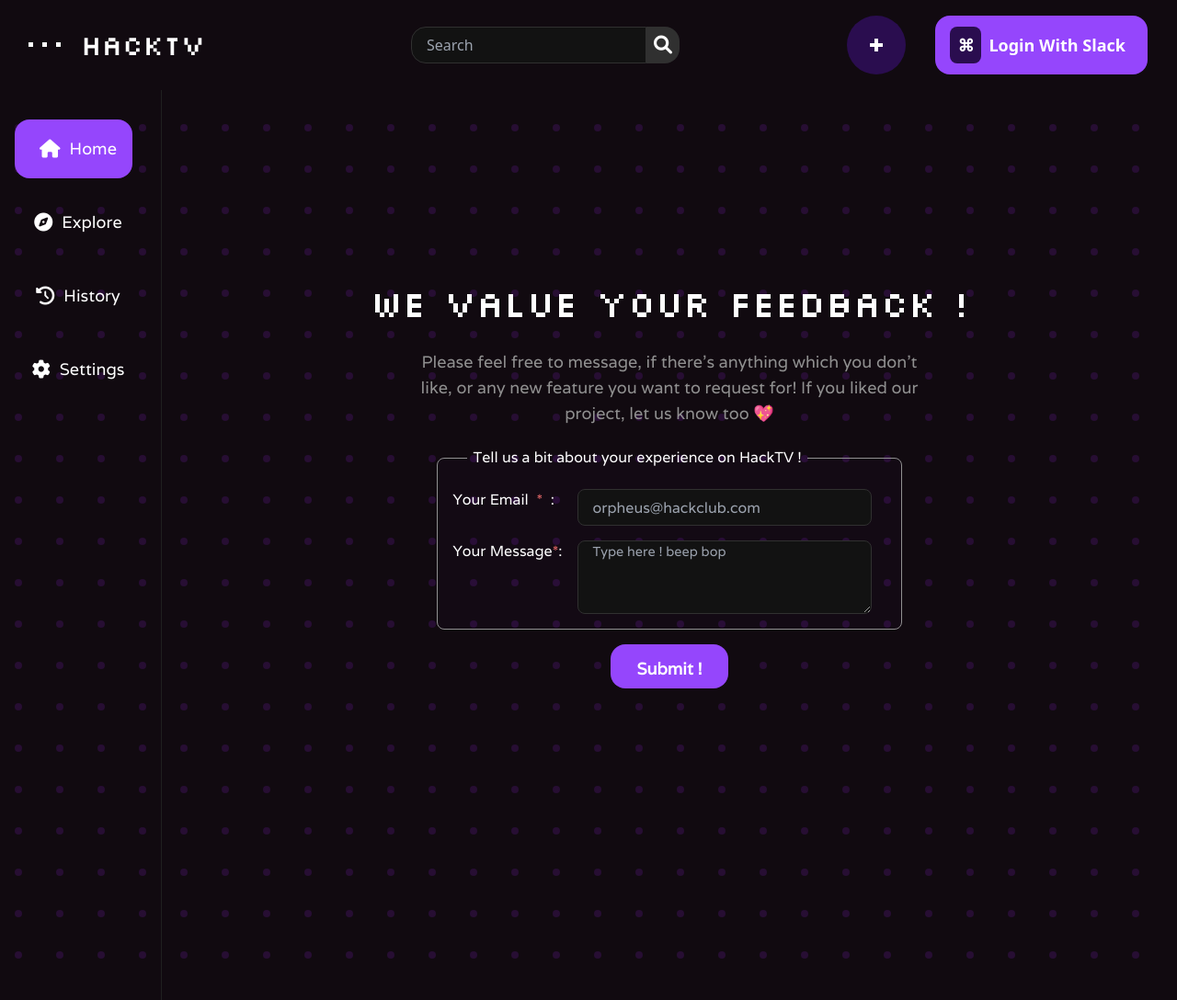
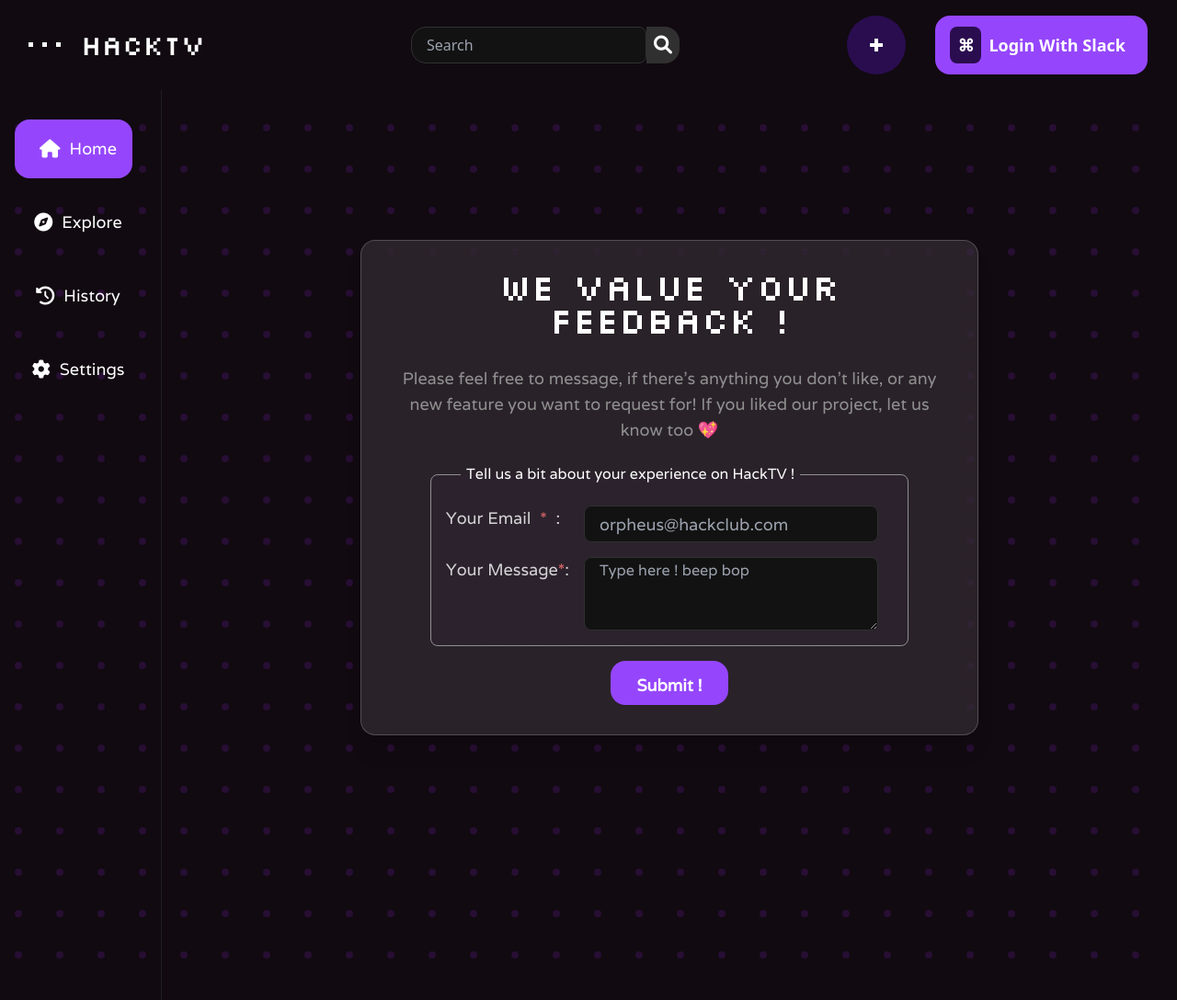
Before and after one commit to TalenMud/HackTV, a Flask app: page /feedback in a window 1280 px wide. Shown: the whole page at 92% size. Run offline with Flask 3, Linux system fonts and the light colour scheme; some libraries are stand-ins or nearby versions.

Commit message:
Aligned style of feedback page on the style of create page, corrected a typo.

```diff
--- a/templates/feedback.html
+++ b/templates/feedback.html
@@ -6,42 +6,45 @@
 {% endblock %}
 
 {% block content%}
-<!-- <style>
-  form * {
-    font-family: "Varela", serif ;
+
+<style>
+  label {
+    /* block text-white/80 mb-2 text-lg font-medium */
+    color: rgba(255, 255, 255, 0.8);
+    font-size: 1.125rem;
+    line-height: 1.75rem;
+    font-weight: 500;
   }
 
-  fieldset {
-    border: #909090 1px solid;
-    color: #909090;
-    border-radius: 8px;
-    padding: 8px;
-    background-color: #9546fc05;
-  }
-  fieldset legend {
-    margin-left: 2rem;
-    padding: 6px;
-  }
-  label {
-    display: flex;
-    justify-content: space-between;
+  input {
+    --tw-text-opacity: 1;
+    color: rgb(255 255 255 / var(--tw-text-opacity, 1));
+    padding-top: 0.75rem;
+    padding-bottom: 0.75rem;
+    padding-left: 1rem;
+    padding-right: 1rem;
+    background-color: rgb(255 255 255 / 0.05);
+    border-color: rgb(255 255 255 / 0.2);
+    border-width: 1px;
+    border-radius: 0.5rem;
   }
 
   textarea {
-    max-height: 8rem;
-    padding: 12px 0;
+    resize: vertical;
   }
-  textarea::placeholder {
-    font-size: 0.9em;
+
+  #main {
+    text-align: center;
   }
-</style> -->
 
-      <div class="mainContent w-full h-full flex flex-col items-center justify-center">
+</style>
+
+      <div class="flex flex-col justify-center w-full max-w-2xl bg-white/10 backdrop-blur-lg rounded-2xl p-8 shadow-xl border border-white/20" id="main">
             <h1 class="font-[Silkscreen] text-3xl text-white mb-4" style="margin: 0 0 2rem; font-size: 2.5em;">We value your feedback !</h1>
-            <p class="font-[Varela] text-lg text-[#909090] mb-4 w-[50%] text-center">Please feel free to message, if there's anything which you don't like, or any new feature you want to request for! If you liked our project, let us know too 💖</p>
+            <p class="font-[Varela] text-lg text-[#909090] mb-4 w-[50%]" style="text-align: center; width: 100%;">Please feel free to message, if there's anything you don't like, or any new feature you want to request for! If you liked our project, let us know too 💖</p>
 <form action="https://formspree.io/f/mnnjynry" class="flex flex-col justify-center items-center" method="POST">
   <fieldset>
-    <legend>Tell us a bit about your experience on HackTV !</legend>
+    <legend style="text-align: left;">Tell us a bit about your experience on HackTV !</legend>
       <label class="m-4">
       Your Email<span class="text-red-400">*</span>:
       <input type="email" name="email" class="mx-4 inpt w-[20rem] h-[2.5rem]" placeholder="orpheus@hackclub.com" required>
```
